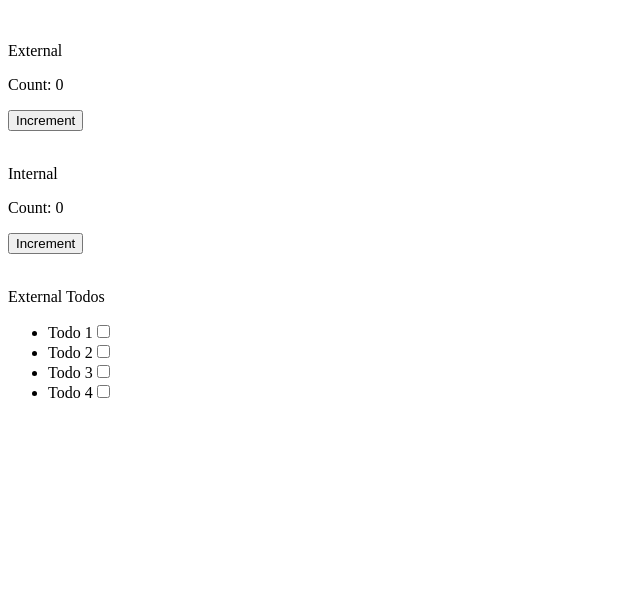
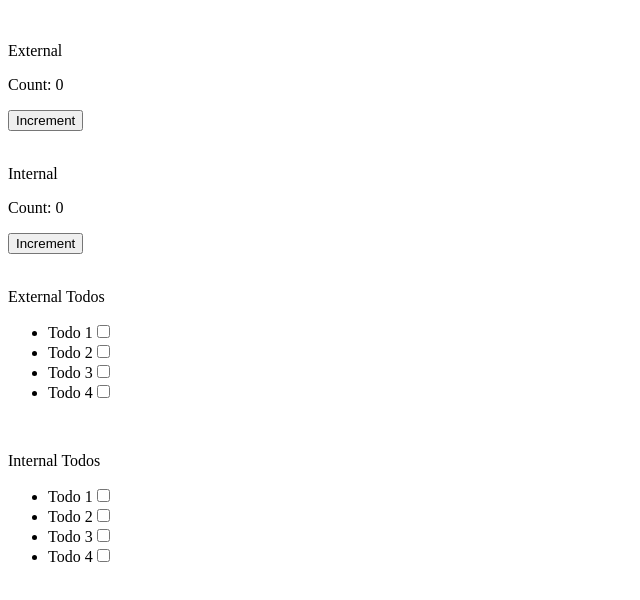
Before and after one commit to David-Itzhak-Kohen/signals-example, a React (Vite) app: page / in a window 1280 px wide. Shown: the top 600 px of the page, without its empty margins (0-640 px from the left). Built offline with nearby package versions, Linux system fonts and the light colour scheme.

Commit message:
add internal todos

```diff
--- a/src/App.tsx
+++ b/src/App.tsx
@@ -1,3 +1,4 @@
+import InternalTodos from "./components/internal-todos";
 import ExternalTodos from "./components/external-todos";
 import ExternalCounter from "./components/external-counter";
 import InternalCounter from "./components/internal-counter";
@@ -8,6 +9,7 @@ function App() {
       <ExternalCounter />
       <InternalCounter />
       <ExternalTodos />
+      <InternalTodos />
     </>
   );
 }
--- /dev/null
+++ b/src/components/internal-todos.tsx
@@ -0,0 +1,46 @@
+import { useEffect } from "react";
+import { ITodo } from "../mock/todos.mock";
+import { useSignal } from "../utilities/signal.utility";
+import { todosService } from "../services/todos.service";
+
+const InternalTodos = () => {
+  const todos = useSignal<ITodo[]>([]);
+
+  const updateIsDone = (id: number, isDone: boolean) => {
+    todos.value = todos.value.map((todo) =>
+      todo.id === id ? { ...todo, isDone } : todo
+    );
+  };
+
+  useEffect(() => {
+    todosService.getAll().then((result) => {
+      todos.value = result;
+    });
+  }, []);
+
+  useEffect(() => {
+    console.log("internal todos updated", todos.value);
+  }, [todos.value]);
+
+  return (
+    <>
+      <div>
+        <br />
+        <p>Internal Todos</p>
+        <ul>
+          {todos.value.map((todo) => (
+            <li key={todo.id}>
+              {todo.title}
+              <input
+                type="checkbox"
+                onChange={(e) => updateIsDone(1, e.target.checked)}
+              />
+            </li>
+          ))}
+        </ul>
+      </div>
+    </>
+  );
+};
+
+export default InternalTodos;
```
